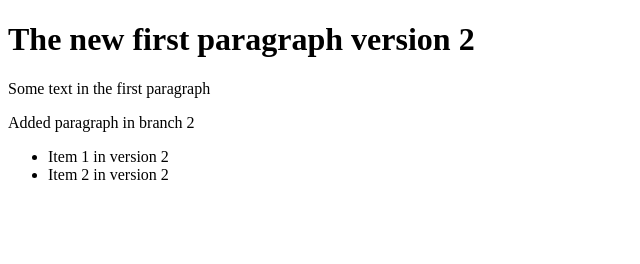
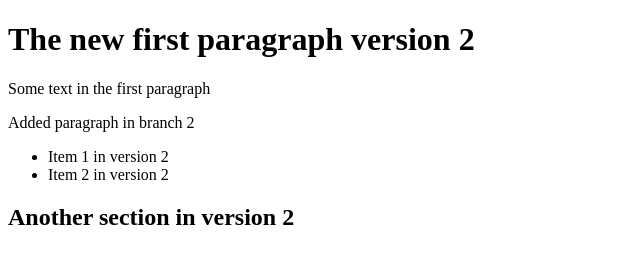
Before and after one commit to bachinskim/MIX114-2026-Lecture14GitBranchesExample, a plain HTML site: page index.html in a window 1280 px wide. Shown: the whole page, without its empty margins (0-640 px from the left). Drawn offline with Linux system fonts and the light colour scheme.

Commit message:
Adedd section 2

```diff
--- a/index.html
+++ b/index.html
@@ -13,5 +13,8 @@
         <li>Item 1 in version 2</li>
         <li>Item 2 in version 2</li>
     </ul></div>
+    <h2>
+        Another section in version 2
+    </h2>
 </body>
 </html>
```
